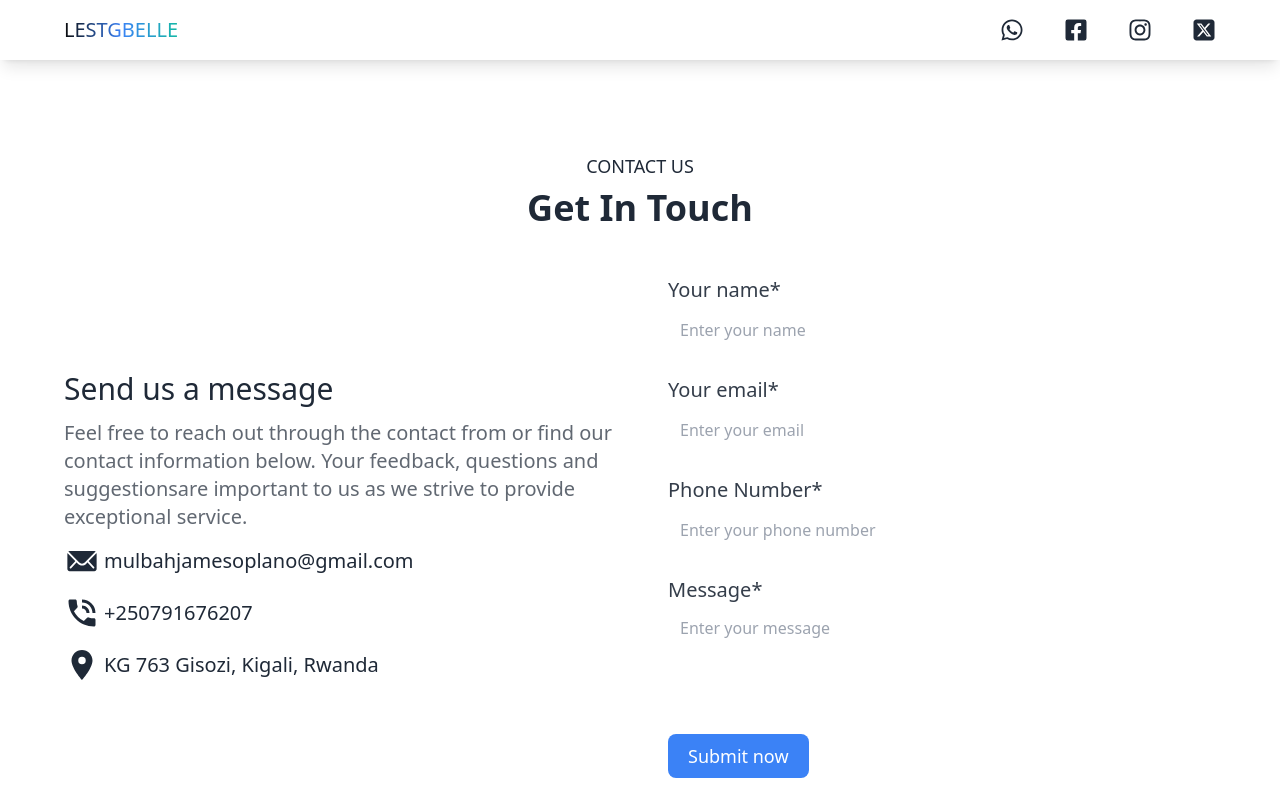
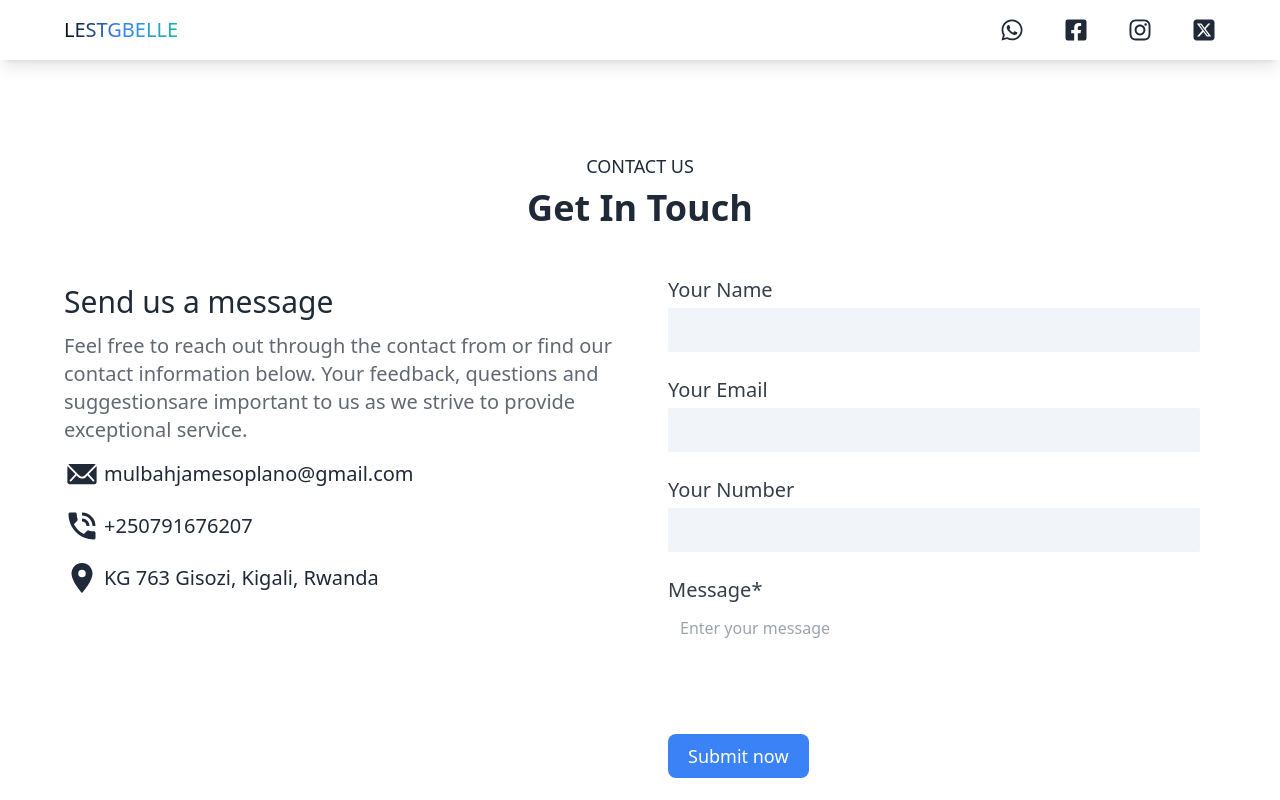
Before and after one commit to mulbahoplanojames/Lest-Gbelle-Weekly-Dew-Payment-And-Records-Collection, a React (Vite) app: page /form in a window 1280 px wide. Shown: the top 800 px of the page. Built offline with nearby package versions, Linux system fonts and the light colour scheme.

Commit message:
Added a form component and create seperate components for the input field and textArea

```diff
--- a/src/App.jsx
+++ b/src/App.jsx
@@ -4,7 +4,7 @@ import Navbar from "./Layouts/Navbar/Navbar";
 import Home from "./Pages/Home";
 import MoreData from "./Pages/MoreData";
 import Footer from "./Pages/Footer";
-import MemberForm from "./Pages/MemberForm";
+import MemberForm from "./Pages/Form/MemberForm";
 
 const App = () => {
 	return (
--- a/src/Constant/Constant.jsx
+++ b/src/Constant/Constant.jsx
@@ -1,3 +1,8 @@
+export const FORM_TEXT = `Feel free to reach out through the contact from or find our
+contact information below. Your feedback, questions and
+suggestionsare important to us as we strive to provide exceptional
+service.`;
+
 const HERO_TEXT = `LestGbelle is an organization founded by international students in
 Rwanda with a primary focus on fostering unity and facilitating
 development initiatives. LestGblele strives to create a harmonious
--- /dev/null
+++ b/src/Pages/Form/InputField.jsx
@@ -0,0 +1,20 @@
+const InputField = ({ label, text, name, placehoder }) => {
+	return (
+		<>
+			<div className='mb-6'>
+				<label htmlFor='name' className='text-xl pb-1 opacity-90 inline-block'>
+					{label}
+				</label>
+				<input
+					type={text}
+					name={name}
+					placeholder={placehoder}
+					required
+					className='w-full bg-2 h-11 px-3 outline-none border-none rounded-sm focus:ring-inset focus:ring-2 bg-slate-100'
+				/>
+			</div>
+		</>
+	);
+};
+
+export default InputField;
--- a/src/Pages/MemberForm.jsx
+++ b/src/Pages/Form/MemberForm.jsx
@@ -1,8 +1,10 @@
 import { IoIosMail } from "react-icons/io";
 import { MdPhoneInTalk, MdLocationOn } from "react-icons/md";
-import Button from "../Interfaces/Button/Button";
+import Button from "../../Interfaces/Button/Button";
 import { useState } from "react";
 import Swal from "sweetalert2";
+import InputField from "./InputField";
+import { FORM_TEXT } from "../../Constant/Constant";
 
 const MemberForm = () => {
 	const [result, setResult] = useState("");
@@ -50,15 +52,10 @@ const MemberForm = () => {
 					</h2>
 					<h1 className='text-4xl capitalize font-semibold'>Get in touch</h1>
 				</div>
-				<div className='grid sm:grid-cols-2 grid-cols-1 px-3 place-items-center '>
+				<div className='grid sm:grid-cols-2 grid-cols-1 px-3 place-items-center md:place-items-start '>
 					<div className='px-3 py-4'>
 						<h1 className='text-3xl pb-3'>Send us a message</h1>
-						<p className='text-xl pb-3 opacity-70'>
-							Feel free to reach out through the contact from or find our
-							contact information below. Your feedback, questions and
-							suggestionsare important to us as we strive to provide exceptional
-							service.
-						</p>
+						<p className='text-xl pb-3 opacity-70'>{FORM_TEXT}</p>
 						<p className='text-xl pb-4 flex items-center gap-x-1'>
 							<IoIosMail className='text-4xl text-1' />
 							mulbahjamesoplano@gmail.com
@@ -74,51 +71,25 @@ const MemberForm = () => {
 					</div>
 					<div className=' px-1 sm:px-7 py-2 w-full'>
 						<form onSubmit={onSubmit}>
-							<div className='mb-6'>
-								<label
-									htmlFor='name'
-									className='text-xl pb-1 opacity-90 inline-block'
-								>
-									Your name*
-								</label>
-								<input
-									type='text'
-									name='name'
-									placeholder='Enter your name'
-									required
-									className='w-full bg-2 h-11 px-3 outline-none border-none rounded-sm focus:ring-inset focus:ring-1'
-								/>
-							</div>
-							<div className='mb-6'>
-								<label
-									htmlFor='email'
-									className='text-xl pb-1 opacity-90 inline-block'
-								>
-									Your email*
-								</label>
-								<input
-									type='text'
-									name='email'
-									placeholder='Enter your email'
-									required
-									className='w-full bg-2 h-11 px-3 outline-none border-none rounded-sm focus:ring-inset focus:ring-4 focus:ring-1'
-								/>
-							</div>
-							<div className='mb-6'>
-								<label
-									htmlFor='phone'
-									className='text-xl pb-1 opacity-90 inline-block'
-								>
-									Phone Number*
-								</label>
-								<input
-									type='text'
-									name='phone'
-									placeholder='Enter your phone number'
-									required
-									className='w-full bg-2 h-11 px-3 outline-none border-none rounded-sm focus:ring-inset focus:ring-4 focus:ring-1'
-								/>
-							</div>
+							<InputField
+								label={"Your Name"}
+								type={"text"}
+								placeholder={"Enter you name"}
+								name={"name"}
+							/>
+							<InputField
+								label={"Your Email"}
+								type={"email"}
+								placeholder={"Enter your email"}
+								name={"email"}
+							/>
+							<InputField
+								label={"Your Number"}
+								type={"number"}
+								placeholder={"Enter your phone number"}
+								name={"number"}
+							/>
+
 							<div className='mb-6'>
 								<label
 									htmlFor='message'
```
